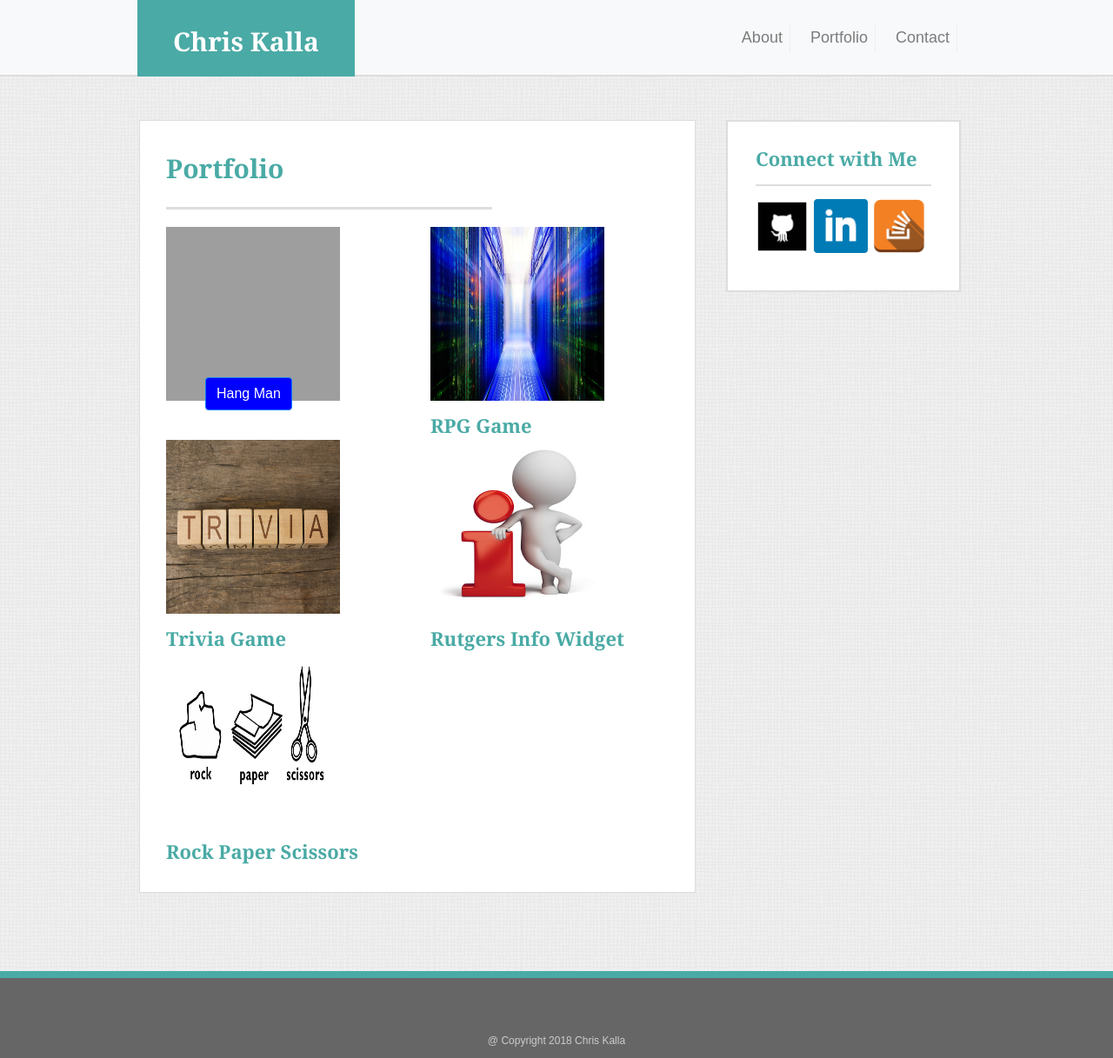
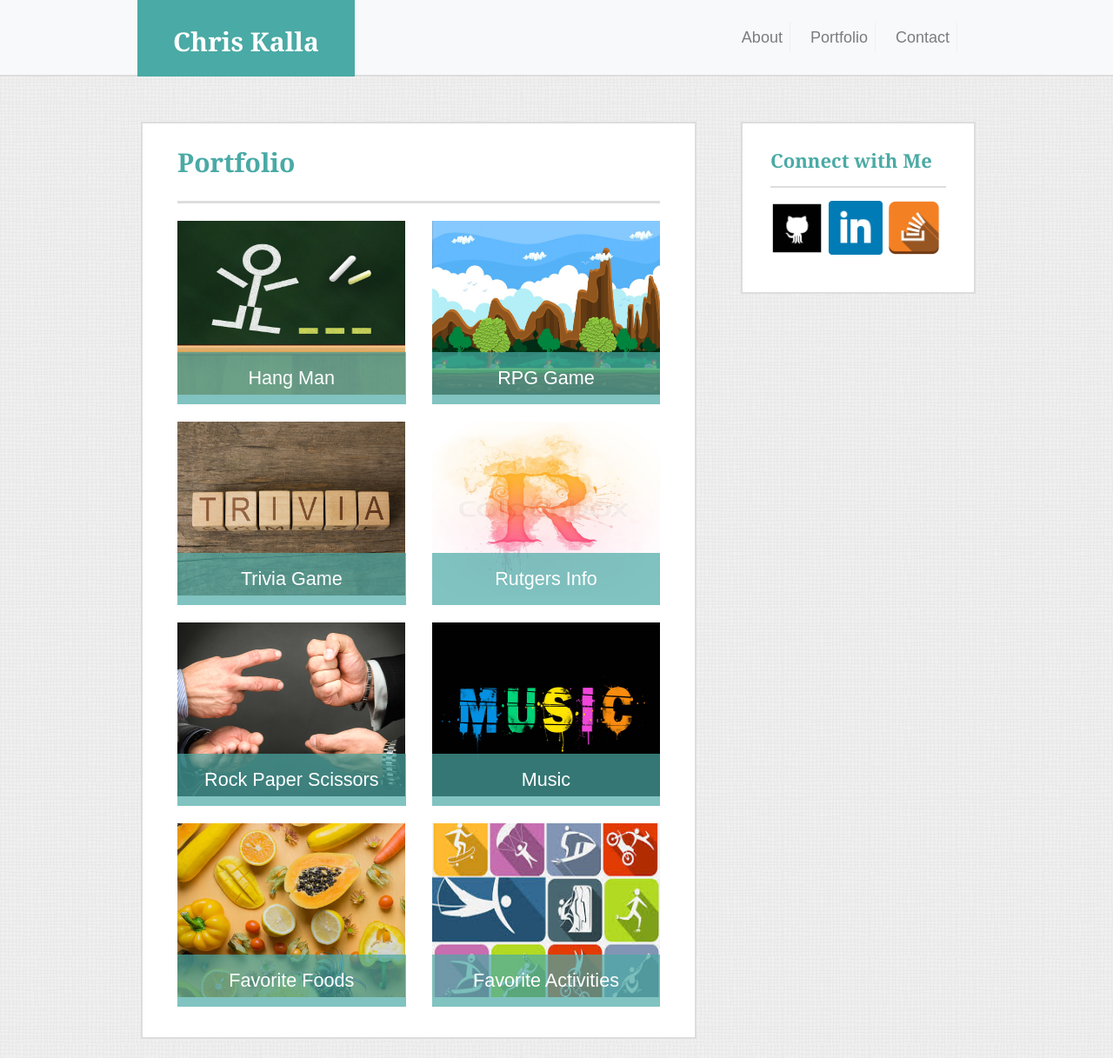
Before and after one commit to CKalla87/Responsive-Portfolio, a plain HTML site: page portfolio.html in a window 1280 px wide. Shown: the top 1217 px of the page at 87% size. Drawn offline with nearby package versions, Linux system fonts and the light colour scheme; files that its build step writes are made by us from their sources; grey boxes are pictures that could not be loaded.

Commit message:
Fixed website

```diff
--- a/Style.css
+++ b/Style.css
@@ -152,6 +152,7 @@ body {
     margin-bottom: 150px;
     padding-right: 100px;
     border: 2px solid #ddd;
+    padding-top: 20px;
 }
 
 /*Porfolio*/
@@ -168,13 +169,76 @@ body {
 
 #imageP {
     height: 200px;
-    width: 200px;
+    width: 262px;
+    margin-bottom: 20px;
 }
 
-.btn-primary {
-    margin-top: -75px;
-    margin-left: 45px;
-    width: auto;
 
-    background-color: blue;
+#bodyContent {
+    background: #fff;
+    margin: 1px;
+    float: left;
+    margin-bottom: 50px;
+    padding-bottom: 15px;
+    padding-right: 40px;
+    padding-left: 40px;
+    border: 2px solid #ddd;
+    margin-top: 2px;
 }
+
+.label {
+    position: absolute;
+    bottom: 20px;
+    left: 15px;
+    height: 60px;
+    line-height: 60px;
+    width: calc(100% - 30px);
+    text-align: center;
+    color: white;
+    font-size: 1.2em;
+    background-color: rgba(74, 170, 165, .7);
+}
+
+#mainContent {
+    padding-top: 20px;
+
+}
+
+#pSidebar {
+    float: right;
+    width: 100%;
+    max-width: 270px;
+    padding: 32px;
+    margin-bottom: auto;
+    background: #fff;
+    border: 2px solid #ddd;
+    text-decoration: none;
+    margin-top: -49px;
+    margin-right: 158px;
+}
+
+.pContainer {
+    width: 100%;
+    max-width: 960px;
+    margin: 0 auto;
+    clear: both;
+    padding-top: 50px;
+    margin-bottom: 50px;
+    padding-left: 1px;
+
+}
+
+fieldset {
+    width: 800px;
+}
+
+.btn {
+    margin-right: 50px;
+}
+
+legend {
+    font-family: Georgia, Times, "Times New Roman", serif;
+    font-weight: 700;
+    color: #4aaaa5;
+    font-size: 30px;
+}
--- a/portfolio.html
+++ b/portfolio.html
@@ -9,6 +9,7 @@
         <link rel="stylesheet" href="reset.css">
         <!--Reset CSS Link-->
         <link rel="stylesheet" href="Style.css">
+        <!--Favicon-->
     </head>
 
 <body>
@@ -32,56 +33,78 @@
 
 <!--Portfolio Grid-->
 <!--Main Container-->
-<div class="container">
-    <div class="row">
-        <div class="col-sm-8" id="mainBody">
+<div class="pContainer">
+    <div class="col-md-8 col-xs-12" id="bodyContent">
+        <section id="mainContent">
+            <h1>Portfolio</h1>
+            <!--New Row-->
+            <div class="picSection row">
+                <div class="thumbnail col-lg-6 col-md-12 col-sm-6 col-xs-12">
+                    <a href="https://www.google.com"><img src="images/1200x630bb.jpg" alt="Hang Man" id="imageP">
+                    <span class="label">Hang Man</span></a>
+                </div>
+                <div class="thumbnail col-lg-6 col-md-12 col-sm-6 col-xs-12">
+                    <a href="https://www.google.com"><img src="images/rpg.png" alt="RPG Game" id="imageP">
+                    <span class="label">RPG Game</span></a>
+                </div>
+            </div>
+            <!--New Row-->
+            <div class="picSection row">
+                <div class="thumbnail col-lg-6 col-md-12 col-sm-6 col-xs-12">
+                    <a href="https://www.google.com"><img src="images/Trivia.png" alt="Trivia Game" id="imageP">
+                    <span class="label">Trivia Game</span></a>
+                </div>
+                <div class="thumbnail col-lg-6 col-md-12 col-sm-6 col-xs-12">
+                    <a href="https://www.google.com"><img src="images/rutgers.png" alt="Rutgers Info" id="imageP">
+                    <span class="label">Rutgers Info</span></a>
+                </div>
+            </div>
+            <!--New Row-->
+            <div class="picSection row">
+                <div class="thumbnail col-lg-6 col-md-12 col-sm-6 col-xs-12">
+                    <a href="https://www.google.com"><img src="images/rpc.png" alt="Rock Paper Scissors" id="imageP">
+                    <span class="label">Rock Paper Scissors</span></a>
+                </div>
+                <div class="thumbnail col-lg-6 col-md-12 col-sm-6 col-xs-12">
+                    <a href="https://www.google.com"><img src="images/music.png" alt="Music" id="imageP">
+                    <span class="label">Music</span></a>
+                </div>
+            </div>
+            <!--New Row-->
+            <div class="picSection row">
+                <div class="thumbnail col-lg-6 col-md-12 col-sm-6 col-xs-12">
+                    <a href="https://www.google.com"><img src="images/favoritefoods.png" alt="Favorite Foods" id="imageP">
+                    <span class="label">Favorite Foods</span></a>
+                </div>
+                <div class="thumbnail col-lg-6 col-md-12 col-sm-6 col-xs-12">
+                    <a href="https://www.google.com"><img src="images/activities.png" alt="Favorite Activities" id="imageP">
+                    <span class="label">Favorite Activities</span></a>
+                </div>
+            </div>
+        </section>
+    </div>
+</div>
 
-    <!--Row 2-->
-    <div class="row" id="Portfolio">
-        <div class="col-sm-8">
-            <h1>Portfolio</h1>
+            <div class="row">
+                <a href="https://github.com/amcnulty" class="socialIcon col-4">
+                    <div id="gitHubIconRed"></div>
+                    <div id="gitHubIconBlack"></div>
+                </a>
+                <a id="middleIcon" href="https://www.linkedin.com/in/aaron-mcnulty-64008183/"  class="socialIcon col-4">
+                    <div id="linkedinIconRed"></div>
+                    <div id="linkedinIconBlack"></div>
+                </a>
+                <a href="https://stackoverflow.com/users/8456358/amcnulty88?tab=profile"  class="socialIcon col-4">
+                    <div id="stackIconRed"></div>
+                    <div id="stackIconBlack"></div>
+                </a>
             </div>
+        </section>
     </div>
 
-    <!--Row 3-->
-    <div class="row" id="Portfolio">
-        <div class="col-sm-6">
-            <a href="https://www.google.com"><img src="images/social-media.png" id="imageP" alt="hangman"></a>
-            <button type="button" class="btn btn-primary">Hang Man</button>
-        </div>
-        <div class="col-sm-6">
-            <img src="images/high.png" id="imageP" alt="RPG Game">
-            <h3>RPG Game</h3>
-        </div>
-    </div>
-
-        <!--Row 4-->
-        <div class="row" id="Portfolio">
-            <div class="col-sm-6">
-                <img src="images/Trivia.png" id="imageP" alt="Trivia Game">
-                <h3>Trivia Game</h3>
-            </div>
-            <div class="col-sm-6">
-                <img src="images/Info.png" id="imageP" alt="Rutgers Info Widget">
-                <h3>Rutgers Info Widget</h3>
-            </div>
-        </div>
-
-        <!--Row 5-->
-        <div class="row" id="Portfolio">
-            <div class="col-sm-6">
-                <img src="images/rock.png" id="imageP" alt="Rock Paper Scissors">
-                <h3>Rock Paper Scissors</h3>
-            </div>
-
-            <div class="col-sm-6">
-
-            </div>
-        </div>
-    </div>
 
             <!--Sidebar/New Column-->
-            <div class="col-sm-4" id="sidebar">
+            <div class="col-sm-4" id="pSidebar">
                 <h2 id="sideTitle">Connect with Me</h2>
 
                 <a href="https://github.com/CKalla87"><img src="images/if_github_square_black_107109.png" class="social" alt="Github"></a>
```
Also changed, not shown: index.html (+2 -2 lines), images/1200x630bb.jpg (added), images/activities.png (added), images/favoritefoods.png (added), images/music.png (added), images/rpc.png (added), images/rpg.png (added), images/rutgers.png (added).
